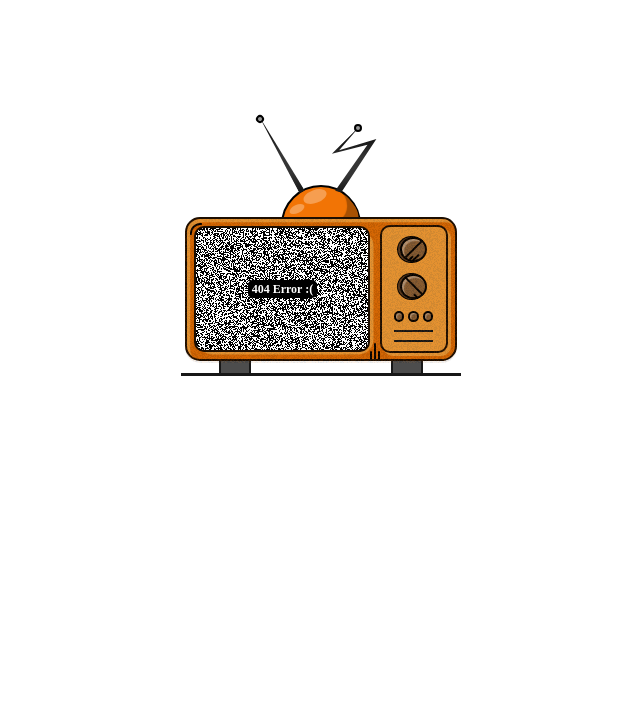
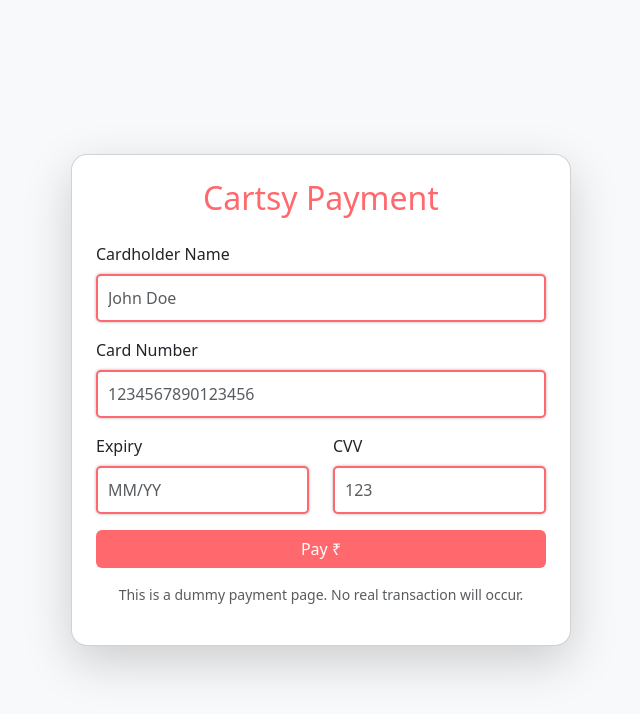
Before and after one commit to solver-mathanraj/Cartsy, a React (Vite) app: page /paymentPage in a window 1280 px wide. Before the commit this address had no page. Shown: the top 714 px of the page, without its empty margins (319-959 px from the left). Built offline with nearby package versions, Linux system fonts and the light colour scheme.

Commit message:
5th day 25-04-2025  09:50

```diff
--- a/package.json
+++ b/package.json
@@ -18,9 +18,11 @@
     "react-bootstrap": "^2.10.9",
     "react-bootstrap-icons": "^1.11.5",
     "react-dom": "^19.0.0",
+    "react-hook-form": "^7.56.1",
     "react-icons": "^5.5.0",
     "react-router-dom": "^7.5.1",
     "react-select": "^5.10.1",
+    "sonner": "^2.0.3",
     "styled-components": "^6.1.17"
   },
   "devDependencies": {
--- a/src/App.jsx
+++ b/src/App.jsx
@@ -8,6 +8,8 @@ import { useEffect } from "react";
 import CartView from "./components/CartView";
 import SearchViewProduct from "./components/SearchViewPoduct";
 import ProductSearch from "./components/ProductSearch";
+import PaymentPage from "./components/PaymentPage";
+import { Toaster } from "sonner";
 
 
 function App() {
@@ -35,10 +37,9 @@ function App() {
         <Route path="*" element={<Card404 />} />
         <Route path="/product" element={<ProductPage />} />
         <Route path="/viewCart" element={<CartView />} />
-        <Route path="/searchViewProduct" element={<SearchViewProduct/>} />
-        <Route path="/productSearch" element={<ProductSearch/>} />
-
-
+        <Route path="/searchViewProduct" element={<SearchViewProduct />} />
+        <Route path="/productSearch" element={<ProductSearch />} />
+        <Route path="/paymentPage" element={<PaymentPage />} />
       </Routes>
     </>
   );
--- a/src/components/CartView.jsx
+++ b/src/components/CartView.jsx
@@ -2,10 +2,12 @@ import React from "react";
 import { useCart } from "../context/CartContext";
 import { Minus, Plus, Trash2 } from "lucide-react";
 import Header from "./Header";
+import { Navigate, useNavigate } from "react-router-dom";
 
 const CartView = () => {
   const { cart, removeFromCart, decrementFromCart, incrementFromCart } =
     useCart();
+    const navigate =useNavigate()
 
   const totalItems = cart.reduce((total, item) => total + item.count, 0);
   const totalPrice = cart.reduce(
@@ -83,7 +85,7 @@ const CartView = () => {
                   ₹{totalPrice.toFixed(2)}
                 </strong>
               </p>
-              <button className="btn btn-primary w-100">
+              <button className="btn btn-primary w-100" onClick={()=>{navigate("/paymentPage",{state:totalPrice || 1000})}}>
                 Proceed to Checkout
               </button>
             </div>
--- /dev/null
+++ b/src/components/PaymentPage.jsx
@@ -0,0 +1,151 @@
+import React from "react";
+import { useLocation, useNavigate } from "react-router-dom";
+import { toast } from "sonner";
+import { useForm } from "react-hook-form";
+
+const PaymentPage = () => {
+  const location = useLocation();
+  const navigate = useNavigate();
+  const userData = location.state;
+
+  const {
+    register,
+    handleSubmit,
+    formState: { errors },
+  } = useForm();
+
+  const onSubmit = () => {
+    toast.success("Payment sent successfully!");
+    setTimeout(() => {
+      navigate("/");
+    }, 2000);
+  };
+
+  return (
+    <div className="container-fluid min-vh-100 d-flex justify-content-center align-items-center bg-light">
+      <div
+        className="card p-4 shadow-lg rounded-4"
+        style={{ maxWidth: "500px", width: "100%" }}
+      >
+        <h2
+          className="text-center mb-4"
+          style={{ color: "rgb(255, 104, 108)" }}
+        >
+          Cartsy Payment
+        </h2>
+
+        <form onSubmit={handleSubmit(onSubmit)}>
+          {/* Cardholder Name */}
+          <div className="mb-3">
+            <label className="form-label">Cardholder Name</label>
+            <input
+              type="text"
+              className="form-control"
+              placeholder="John Doe"
+              {...register("name", { required: "Name is required" })}
+              style={{ borderColor: "rgb(255, 104, 108)" }}
+            />
+            {errors.name && (
+              <small className="text-danger">{errors.name.message}</small>
+            )}
+          </div>
+
+          {/* Card Number */}
+          <div className="mb-3">
+            <label className="form-label">Card Number</label>
+            <input
+              type="text"
+              className="form-control"
+              placeholder="1234567890123456"
+              maxLength={16}
+              onInput={(e) => {
+                e.target.value = e.target.value.replace(/\D/g, "").slice(0, 16);
+              }}
+              {...register("cardNumber", {
+                required: "Card number is required",
+                pattern: {
+                  value: /^\d{16}$/,
+                  message: "Card number must be 16 digits",
+                },
+              })}
+              style={{ borderColor: "rgb(255, 104, 108)" }}
+            />
+            {errors.cardNumber && (
+              <small className="text-danger">{errors.cardNumber.message}</small>
+            )}
+          </div>
+
+          {/* Expiry and CVV */}
+          <div className="row">
+            <div className="col-6 mb-3">
+              <label className="form-label">Expiry</label>
+              <input
+                type="text"
+                className="form-control"
+                placeholder="MM/YY"
+                maxLength={5}
+                onInput={(e) => {
+                  e.target.value = e.target.value
+                    .replace(/[^\d/]/g, "")
+                    .slice(0, 5);
+                }}
+                {...register("expiry", {
+                  required: "Expiry is required",
+                  pattern: {
+                    value: /^\d{2}\/\d{2}$/,
+                    message: "Format must be MM/YY",
+                  },
+                })}
+                style={{ borderColor: "rgb(255, 104, 108)" }}
+              />
+              {errors.expiry && (
+                <small className="text-danger">{errors.expiry.message}</small>
+              )}
+            </div>
+
+            <div className="col-6 mb-3">
+              <label className="form-label">CVV</label>
+              <input
+                type="password"
+                className="form-control"
+                placeholder="123"
+                maxLength={4}
+                onInput={(e) => {
+                  e.target.value = e.target.value
+                    .replace(/\D/g, "")
+                    .slice(0, 4);
+                }}
+                {...register("cvv", {
+                  required: "CVV is required",
+                  pattern: {
+                    value: /^\d{3,4}$/,
+                    message: "CVV must be 3 or 4 digits",
+                  },
+                })}
+                style={{ borderColor: "rgb(255, 104, 108)" }}
+              />
+              {errors.cvv && (
+                <small className="text-danger">{errors.cvv.message}</small>
+              )}
+            </div>
+          </div>
+
+          {/* Pay Button */}
+          <button
+            type="submit"
+            className="btn w-100 text-white"
+            style={{ backgroundColor: "rgb(255, 104, 108)" }}
+          >
+            Pay ₹{userData?.totalPrice || userData}
+          </button>
+        </form>
+
+        <p className="text-center text-muted mt-3 small">
+          This is a dummy payment page. No real transaction will occur.
+        </p>
+      </div>
+    </div>
+  );
+};
+
+export default PaymentPage;
--- a/src/main.jsx
+++ b/src/main.jsx
@@ -5,10 +5,12 @@ import Api from "./service/Api.jsx";
 import "./index.css";
 import App from "./App.jsx";
 import { CartProvider } from "./context/CartContext";
+import { Toaster } from "sonner";
 
 createRoot(document.getElementById("root")).render(
   <StrictMode>
     <BrowserRouter>
+      <Toaster richColors position="top-center" />
       <CartProvider>
         <Api>
           <App />
```
Also changed, not shown: 1 other file (tests, documents, lock files or other folders).
